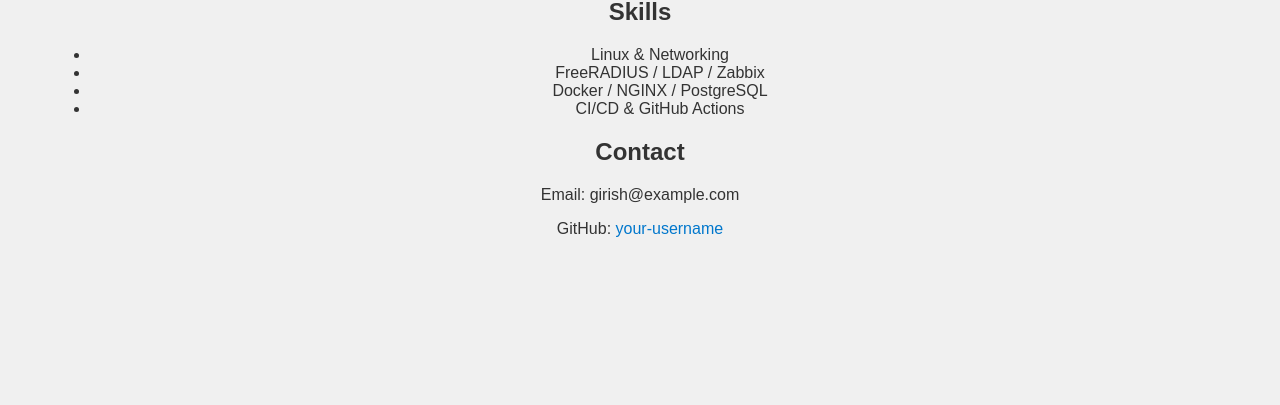
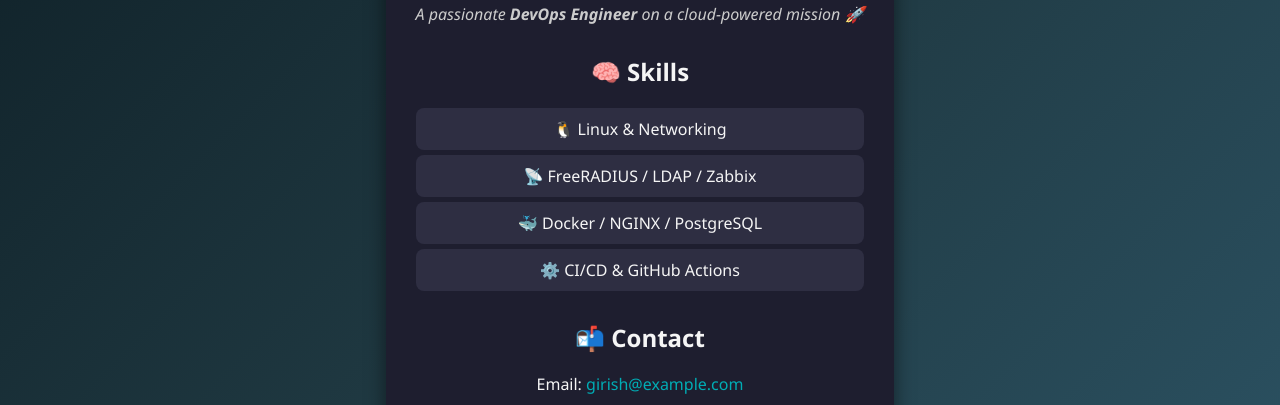
Before and after one commit to girish25geek/node-portfolio, a website: page views/index.html in a window 1280 px wide. Shown: the part 209-614 px from the top of the page. Drawn offline with Linux system fonts and the light colour scheme.

Commit message:
New Index file added

```diff
--- a/public/css/style.css
+++ b/public/css/style.css
@@ -1,23 +1,103 @@
 body {
-  font-family: Arial, sans-serif;
-  background-color: #f0f0f0;
-  color: #333;
+  font-family: 'Segoe UI', Tahoma, Geneva, Verdana, sans-serif;
+  background: linear-gradient(135deg, #0f2027, #203a43, #2c5364);
+  color: #f5f5f5;
+  margin: 0;
+  padding: 0;
+  display: flex;
+  justify-content: center;
+  align-items: center;
+  min-height: 100vh;
+}
+
+.container {
+  padding: 20px;
+}
+
+.card {
+  background-color: #1e1e2f;
+  border-radius: 15px;
+  padding: 30px;
+  max-width: 500px;
   text-align: center;
+  box-shadow: 0 0 20px rgba(0,0,0,0.5);
+  animation: fadeIn 1.2s ease-in;
+}
+
+.profile-pic {
+  width: 120px;
+  height: 120px;
+  border-radius: 50%;
+  object-fit: cover;
+  border: 3px solid #00adb5;
+  margin-bottom: 20px;
+  transition: transform 0.3s ease;
+}
+
+.profile-pic:hover {
+  transform: scale(1.05);
+}
+
+h1 {
+  font-size: 2em;
   margin: 0;
+}
+
+.highlight {
+  color: #00adb5;
+}
+
+.subtitle {
+  font-style: italic;
+  color: #ccc;
+}
+
+.section {
+  margin-top: 30px;
+}
+
+.skills {
+  list-style: none;
   padding: 0;
 }
 
-.container {
-  padding: 50px;
+.skills li {
+  background-color: #2e2e42;
+  margin: 5px 0;
+  padding: 10px;
+  border-radius: 8px;
+  transition: background-color 0.3s ease;
 }
 
-.profile-pic {
-  width: 150px;
-  border-radius: 50%;
-  margin-bottom: 20px;
+.skills li:hover {
+  background-color: #39395c;
 }
 
 a {
-  color: #0077cc;
+  color: #00adb5;
   text-decoration: none;
 }
+
+a:hover {
+  text-decoration: underline;
+}
+
+.social-icons {
+  margin-top: 20px;
+}
+
+.social-icons a {
+  color: #ccc;
+  font-size: 1.5rem;
+  margin: 0 10px;
+  transition: color 0.3s;
+}
+
+.social-icons a:hover {
+  color: #00adb5;
+}
+
+@keyframes fadeIn {
+  from { opacity: 0; transform: translateY(-20px); }
+  to { opacity: 1; transform: translateY(0); }
+}
--- a/views/index.html
+++ b/views/index.html
@@ -3,23 +3,44 @@
 <head>
   <meta charset="UTF-8">
   <title>Girish's Portfolio</title>
+  <meta name="viewport" content="width=device-width, initial-scale=1.0">
   <link rel="stylesheet" href="/css/style.css">
+  <link rel="stylesheet" href="https://cdnjs.cloudflare.com/ajax/libs/font-awesome/6.5.0/css/all.min.css" integrity="sha512-..." crossorigin="anonymous" referrerpolicy="no-referrer" />
 </head>
 <body>
   <div class="container">
-    <img src="/images/profile.jpg" alt="Profile Picture" class="profile-pic">
-    <h1>Hello, I'm Girish 👋</h1>
-    <p>A passionate DevOps Engineer on a cloud-powered mission.</p>
-    <h2>Skills</h2>
-    <ul>
-      <li>Linux & Networking</li>
-      <li>FreeRADIUS / LDAP / Zabbix</li>
-      <li>Docker / NGINX / PostgreSQL</li>
-      <li>CI/CD & GitHub Actions</li>
-    </ul>
-    <h2>Contact</h2>
-    <p>Email: girish@example.com</p>
-    <p>GitHub: <a href="https://github.com/your-username" target="_blank">your-username</a></p>
+    <div class="card">
+      <img src="/images/profile.jpg" alt="Profile Picture" class="profile-pic">
+      <h1>Hello, I'm <span class="highlight">Girish</span> 👋</h1>
+      <p class="subtitle">A passionate <strong>DevOps Engineer</strong> on a cloud-powered mission 🚀</p>
+
+      <div class="section">
+        <h2>🧠 Skills</h2>
+        <ul class="skills">
+          <li>🐧 Linux & Networking</li>
+          <li>📡 FreeRADIUS / LDAP / Zabbix</li>
+          <li>🐳 Docker / NGINX / PostgreSQL</li>
+          <li>⚙️ CI/CD & GitHub Actions</li>
+        </ul>
+      </div>
+
+      <div class="section">
+        <h2>📬 Contact</h2>
+        <p>Email: <a href="mailto:girish@example.com">girish@example.com</a></p>
+        <p>
+          GitHub:
+          <a href="https://github.com/your-username" target="_blank">
+            <i class="fab fa-github"></i> your-username
+          </a>
+        </p>
+      </div>
+
+      <div class="social-icons">
+        <a href="https://github.com/your-username" target="_blank"><i class="fab fa-github"></i></a>
+        <a href="mailto:girish@example.com"><i class="fas fa-envelope"></i></a>
+        <!-- Add more as needed -->
+      </div>
+    </div>
   </div>
 </body>
 </html>
```
